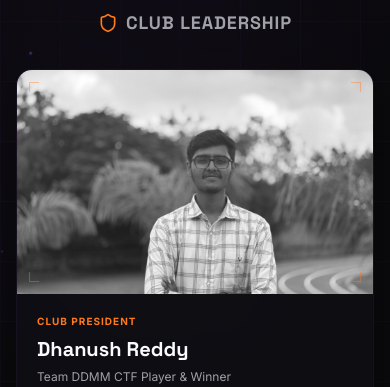
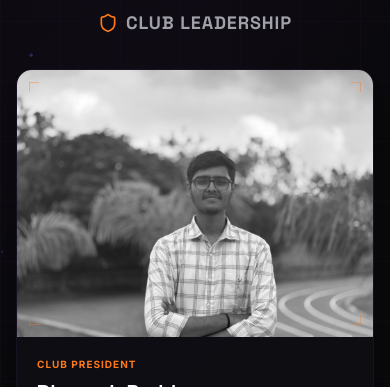
Before and after one commit to S-Venky-06/CS-CLUB-WEBSITE, a Next.js app in the folder frontend/: page /members in a window 390 px wide. Shown: the part 399-786 px from the top of the page. Built offline with nearby package versions, Linux system fonts and the light colour scheme; no server answers.

Commit message:
Fix members layout and image crop on mobile

```diff
--- a/frontend/src/components/sections/MembersSection.tsx
+++ b/frontend/src/components/sections/MembersSection.tsx
@@ -169,8 +169,9 @@ function MemberCard({
     <article className="group relative glass-card flex flex-col overflow-hidden border border-glass-border/60 hover:border-primary/30 transition-all duration-300 rounded-2xl shadow-lg">
       {/* Rectangular Image slot */}
       <div
-        className={`relative w-full overflow-hidden bg-gradient-to-br from-primary/20 via-secondary/10 to-transparent ${isLeadership ? "h-56" : "h-44"
-          }`}
+        className={`relative w-full overflow-hidden bg-gradient-to-br from-primary/20 via-secondary/10 to-transparent ${
+          isLeadership ? "aspect-[4/3] sm:h-56" : "aspect-[4/3] sm:h-44"
+        }`}
       >
         <div className="absolute inset-0 border border-primary/20" />
 
@@ -179,17 +180,18 @@ function MemberCard({
             src={member.image}
             alt={`${member.name}'s portrait`}
             fill
-            sizes="(max-width: 768px) 100vw, (max-width: 1200px) 33vw, 20vw"
+            sizes="(max-width: 768px) 50vw, (max-width: 1200px) 33vw, 20vw"
             onError={() => setImageError(true)}
-            className="object-cover filter grayscale group-hover:grayscale-0 transition-all duration-500"
+            className="object-cover object-top filter grayscale group-hover:grayscale-0 transition-all duration-500"
             priority={priority}
             loading={priority ? undefined : "lazy"}
           />
         ) : (
           <div className="absolute inset-0 flex items-center justify-center bg-gradient-to-br from-primary/30 via-secondary/15 to-surface">
             <span
-              className={`font-heading font-bold text-foreground tracking-widest ${isLeadership ? "text-3xl" : "text-xl"
-                }`}
+              className={`font-heading font-bold text-foreground tracking-widest ${
+                isLeadership ? "text-3xl" : "text-xl"
+              }`}
             >
               {member.initials}
             </span>
@@ -289,7 +291,7 @@ export default function MembersSection() {
               Club Leadership
             </h3>
           </div>
-          <div className="grid md:grid-cols-3 gap-6 lg:gap-8">
+          <div className="grid grid-cols-1 sm:grid-cols-2 md:grid-cols-3 gap-6 lg:gap-8">
             {leadership.map((member, i) => (
               <motion.div
                 key={member.name}
@@ -311,7 +313,7 @@ export default function MembersSection() {
               Team Leads
             </h3>
           </div>
-          <div className="grid sm:grid-cols-2 lg:grid-cols-5 gap-5">
+          <div className="grid grid-cols-2 sm:grid-cols-2 lg:grid-cols-5 gap-4 sm:gap-5">
             {leads.map((member, i) => (
               <motion.div
                 key={member.name}
@@ -333,7 +335,7 @@ export default function MembersSection() {
               Core Members
             </h3>
           </div>
-          <div className="grid sm:grid-cols-2 lg:grid-cols-6 gap-5">
+          <div className="grid grid-cols-2 sm:grid-cols-2 lg:grid-cols-6 gap-4 sm:gap-5">
             {coreTeam.map((member, i) => (
               <motion.div
                 key={member.name}
```
